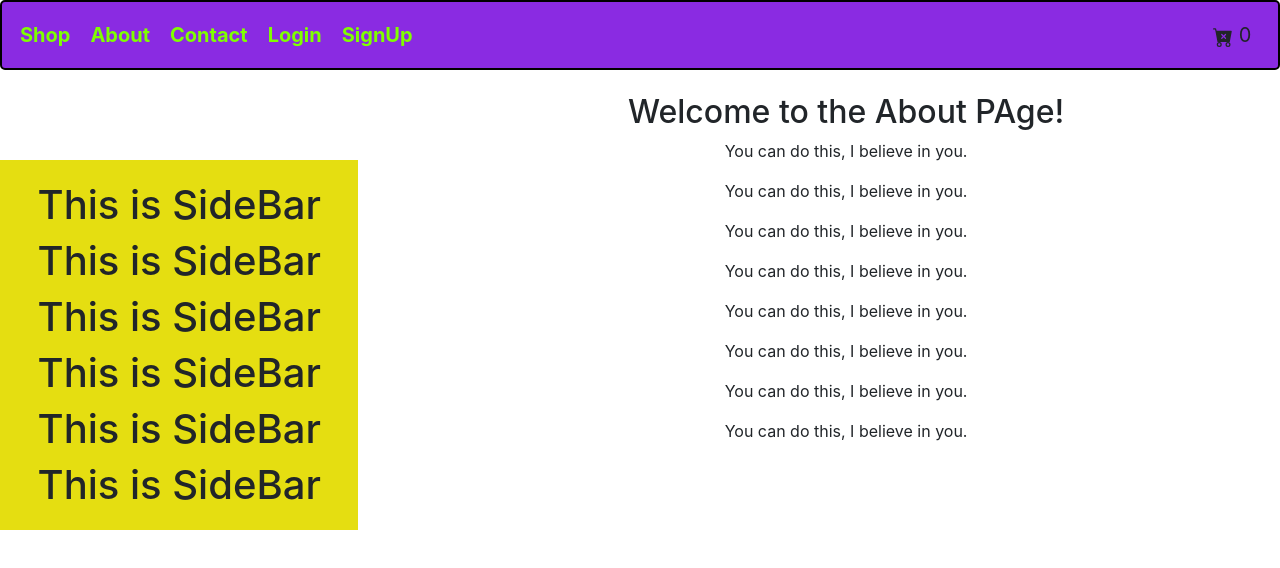
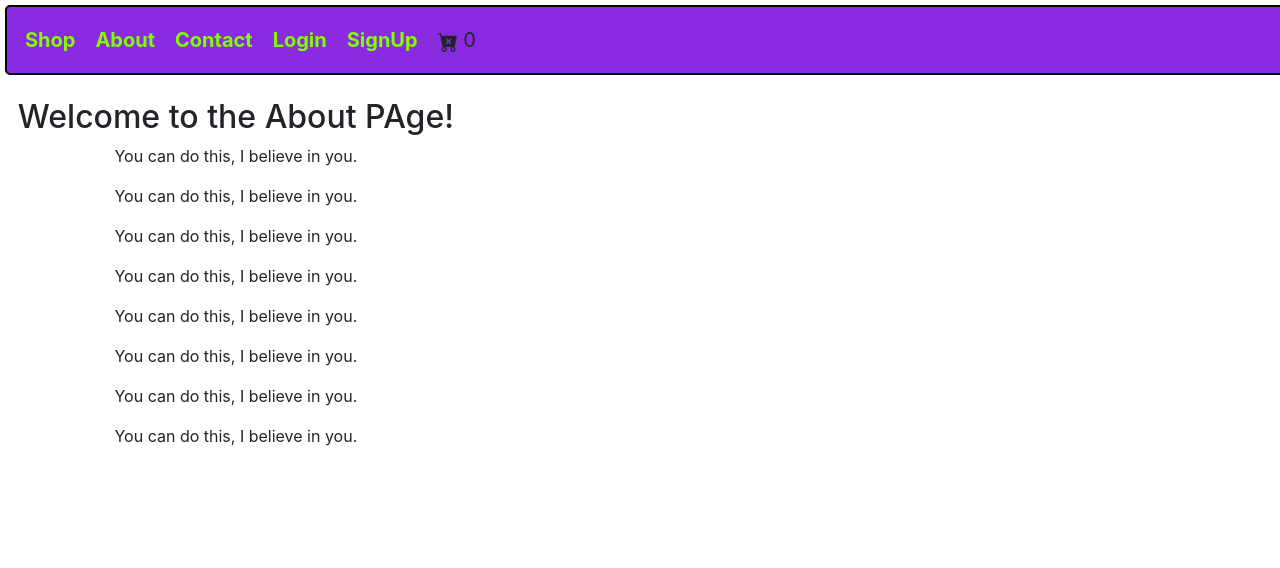
Before and after one commit to erasim/shopping_cart, a React (Create React App) app: page /shopping_cart/about in a window 1280 px wide. Shown: the top 568 px of the page. Built offline with nearby package versions, Linux system fonts and the light colour scheme.

Commit message:
responsive

```diff
--- a/public/index.html
+++ b/public/index.html
@@ -3,7 +3,7 @@
   <head>
     <meta charset="utf-8" />
     <link rel="icon" href="%PUBLIC_URL%/favicon.ico" />
-    <meta name="viewport" content="width=device-width, initial-scale=1" />
+    <meta name="viewport" content="width=device-width, initial-scale=1.0" />
     <meta name="theme-color" content="#000000" />
     <meta
       name="description"
--- a/src/App.css
+++ b/src/App.css
@@ -31,9 +31,11 @@
 
 
   .mainbar{
+
     display: flex;
-    flex-direction: row-reverse;
+    flex-direction:initial;
   }
+  .router{position: fixed; width: 100%; margin: 5px;}
   .cart{
     border: 5px solid blue;
     position: absolute;
--- a/src/App.js
+++ b/src/App.js
@@ -1,5 +1,4 @@
 import React from 'react'
-import Home from './pages/home'
 import Cart from './pages/cart'
 import Router from './pages/Router'
 import "./pages/Style.css";
@@ -14,10 +13,10 @@ export default function App() {
     <div>
 
       <Router/>
-
+{/*
 <SideBar/>
 
-
+   */}
     </div>
   )
 }
--- a/src/pages/Router.js
+++ b/src/pages/Router.js
@@ -37,11 +37,10 @@ window.open(url);
     <li >  <Link to="shopping_cart/signup">SignUp</Link></li>
 
 
-  <span className='icone' onClick={() => setShow(!show)}><BsCartXFill/> {length}</span>
+  <li className='icone' onClick={() => setShow(!show)}><BsCartXFill/> {length}</li>
   </ul>
   <div className="mainbar">
 <Routes>
-
         <Route path="shopping_cart/about" element={<About />} />
         <Route path="shopping_cart/contact" element={<Contact />} />
         <Route path="shopping_cart/login" element={<Login />} />
@@ -50,11 +49,7 @@ window.open(url);
         <Route path="/shopping_cart/:id" element={<ItemsDetails />} />
         <Route path="shopping_cart/test" element={<Test/>}/>
         <Route path="/popup" element={<Popup/>}/>
-
-
-
       </Routes>
-
       </div>
       <tbody>
       { show ? (
--- a/src/pages/Style.css
+++ b/src/pages/Style.css
@@ -38,9 +38,9 @@
     /* min-height: 464px; */
     margin-top: 0px;
     padding: 1%;
-    width: calc(67.8%);
-    position: relative;
-    float: right;
+    /* width: calc(67.8%); */
+    position: absolute;
+
     /* background-color: rgb(65, 164, 48); */
      text-align: center;
     border-radius: 10px;
@@ -57,17 +57,20 @@
 
 
 }
-.card{border: 2px solid black; width: 30%;
+.card{border: 2px solid black;
 text-align: center;
+width: 250px;
+padding: 5px;
+
 
 }
 
-.card-img-top{width: 260px;height: 240px;
+.card-img-top{height: 200px;}
 
-}
-.card-title{
+
+.card-title{position: relative;
     font-weight: bold;
-    height: 60px;
+   height: 160px;
 }
 .card .btn-primary{
     width: 90%;
@@ -82,14 +85,17 @@ text-align: center;
 
 }
 .card :hover{
-    width: 100%;
+    width: 90%;
 }
 .icone{
-
-    position: absolute;
-    margin-left: 94%;
-    margin-top: 10px;
+ position:initial;
+ float: right;
+    /* position: absolute;
+    margin-left: 64%;
+    margin-top: 0px; */
 }
+.card button{ position:relative;
+bottom: 0px;}
 .addtocart{ margin-right: 100px; border: 1px solid black;}
 .addtocart ul{ display: flex; list-style-type: none; margin: 0px;}
 .addtocart ul li{border: 1px solid black;}
--- a/src/pages/home.js
+++ /dev/null
@@ -1,25 +0,0 @@
-import React, { useState } from 'react'
-import { useDispatch } from 'react-redux'
-import { depositeMoney,withdralMoney  } from './state/action-creater';
-
-
-
-export default function Home() {
-  const [plusVal,setPlusval]=useState(0);
-  const dispatch=useDispatch();
-  const handlePlus=()=>{
-    dispatch(depositeMoney(plusVal))
-  }
-  const handlePlus2=()=>{
-    dispatch(withdralMoney(plusVal))
-  }
-  return (
-    <div className='home'>
-        <h1>Deposite/Withdrawn Amount</h1>
-        <input type='number' name="message"
-        className='inputBox' onChange={(e)=>{setPlusval(e.target.value)}}  value={plusVal}/>
-        <button className='plus' onClick={()=>handlePlus()}>+</button>
-        <button className='minus' onClick={()=>handlePlus2()}>-</button>
-                </div>
-  )
-}
```
